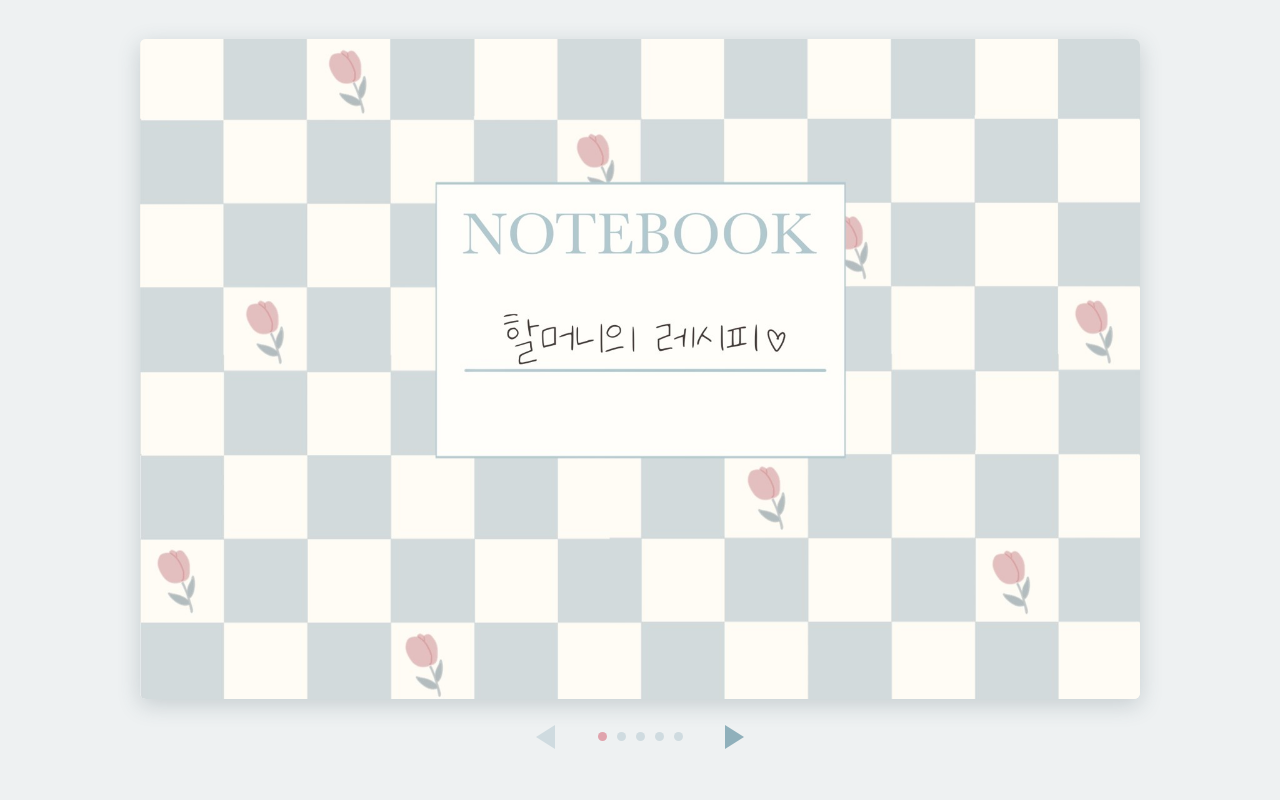
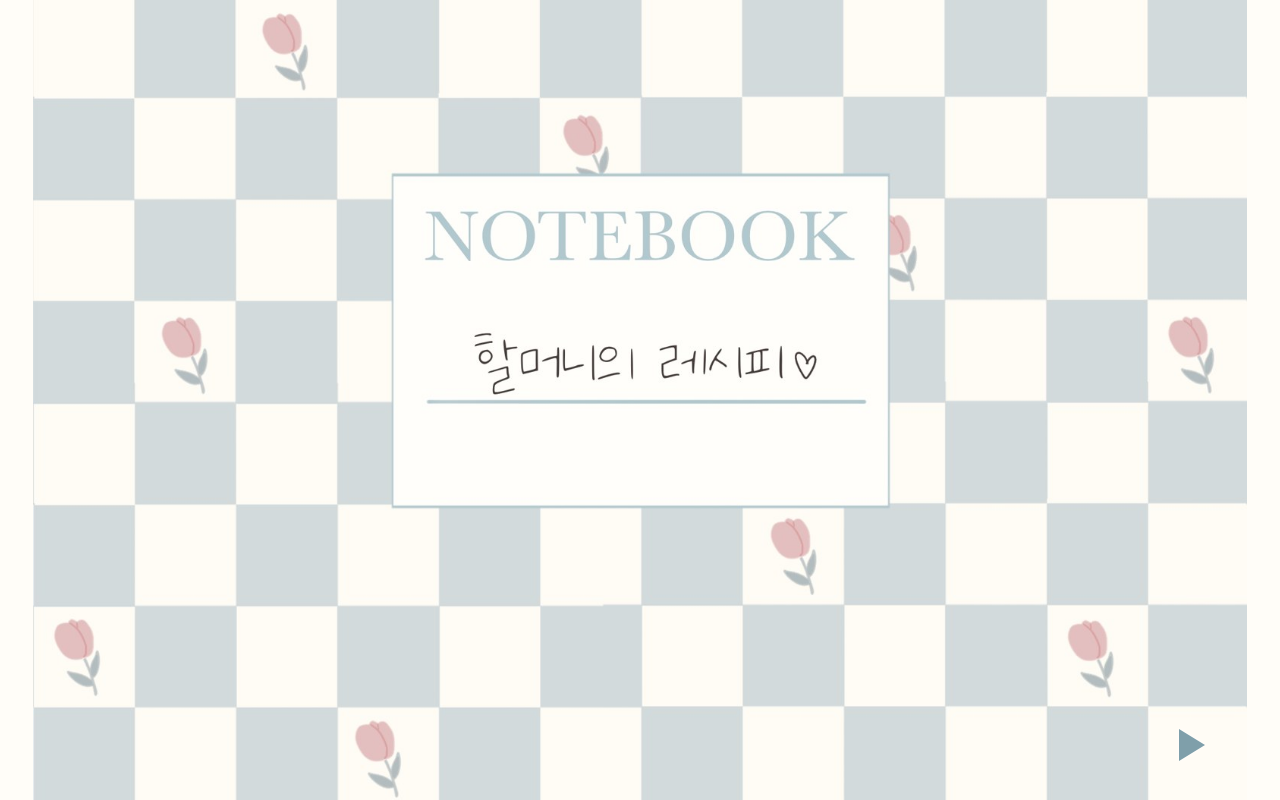
Before and after one commit to kindsmile193163-blip/recipe, a plain HTML site: page index.html in a window 1280 px wide. Drawn offline with Linux system fonts and the light colour scheme.

Commit message:
Add files via upload

```diff
--- a/index.html
+++ b/index.html
@@ -2,32 +2,18 @@
 <html lang="ko">
 <head>
 <meta charset="UTF-8">
-<meta name="viewport" content="width=device-width, initial-scale=1">
+<meta name="viewport" content="width=device-width, initial-scale=1, viewport-fit=cover">
 <title>할머니의 레시피</title>
 <style>
-  :root {
-    --bg: #eef1f2;
-    --tri: #8fb0bb;
-    --tri-off: #cfdbe0;
-    --dot: #cfdbe0;
-    --dot-on: #e0a3ad;
-  }
+  :root { --tri: #7f9faa; }
   * { box-sizing: border-box; }
-  html, body { height: 100%; margin: 0; }
-  body {
-    background: var(--bg);
-    display: flex; flex-direction: column;
-    align-items: center; justify-content: center;
-    gap: 14px; padding: 16px;
-  }
+  html, body { height: 100%; margin: 0; background: #fffdf8; overflow: hidden; }
+  body { display: grid; place-items: center; }
   .book {
-    width: min(1000px, 100%, calc((100dvh - 110px) * 2223 / 1465));
+    container-type: inline-size;
+    position: relative;
+    width: min(100vw, calc(100dvh * 2223 / 1465));
     aspect-ratio: 2223 / 1465;
-    position: relative;
-    border-radius: 6px;
-    overflow: hidden;
-    box-shadow: 0 6px 22px rgba(60, 80, 90, .22);
-    background: #fffdf8;
     touch-action: pan-y;
   }
   .book img {
@@ -39,27 +25,28 @@
     user-select: none; -webkit-user-drag: none;
   }
   .book img.on { opacity: 1; }
-  .nav { display: flex; align-items: center; gap: 28px; height: 48px; }
+  .nav {
+    position: absolute; left: 1.5cqw; right: 1.5cqw; bottom: 1.5cqw;
+    display: flex; justify-content: space-between;
+    pointer-events: none;
+  }
   .arrow {
-    width: 48px; height: 48px; border: 0; padding: 0;
-    background: none; cursor: pointer;
+    width: max(44px, 6cqw); height: max(44px, 6cqw);
+    border: 0; padding: 0; background: none; cursor: pointer;
     display: grid; place-items: center;
+    pointer-events: auto;
   }
   .arrow::before {
     content: ""; width: 0; height: 0;
-    border-top: 12px solid transparent; border-bottom: 12px solid transparent;
+    border-top: max(9px, 1.4cqw) solid transparent;
+    border-bottom: max(9px, 1.4cqw) solid transparent;
+    filter: drop-shadow(0 0 2px rgba(255, 255, 255, .9));
   }
-  .arrow.prev::before { border-right: 19px solid var(--tri); }
-  .arrow.next::before { border-left: 19px solid var(--tri); }
-  .arrow:disabled { cursor: default; }
-  .arrow.prev:disabled::before { border-right-color: var(--tri-off); }
-  .arrow.next:disabled::before { border-left-color: var(--tri-off); }
-  .arrow:focus-visible { outline: 2px solid var(--dot-on); outline-offset: 2px; border-radius: 8px; }
-  .dots { display: flex; gap: 10px; }
-  .dots i { width: 9px; height: 9px; border-radius: 50%; background: var(--dot); }
-  .dots i.on { background: var(--dot-on); }
+  .arrow.prev::before { border-right: max(15px, 2.2cqw) solid var(--tri); }
+  .arrow.next::before { border-left: max(15px, 2.2cqw) solid var(--tri); }
+  .arrow:disabled { visibility: hidden; }
+  .arrow:focus-visible { outline: 2px solid var(--tri); outline-offset: -4px; border-radius: 8px; }
   @media (prefers-reduced-motion: reduce) { .book img { transition: none; } }
-  @media (prefers-color-scheme: dark) { :root { --bg: #2b3236; --tri-off: #44525a; --dot: #44525a; } }
 </style>
 </head>
 <body>
@@ -69,17 +56,15 @@
   <img src="images/step2.jpg" alt="2. 파이지 만들기">
   <img src="images/step3.jpg" alt="3. 파이 굽기">
   <img src="images/final.jpg" alt="마지막 장">
+
+  <nav class="nav" aria-label="페이지 이동">
+    <button class="arrow prev" aria-label="이전 페이지"></button>
+    <button class="arrow next" aria-label="다음 페이지"></button>
+  </nav>
 </main>
-
-<nav class="nav" aria-label="페이지 이동">
-  <button class="arrow prev" aria-label="이전 페이지"></button>
-  <div class="dots" aria-hidden="true"><i></i><i></i><i></i><i></i><i></i></div>
-  <button class="arrow next" aria-label="다음 페이지"></button>
-</nav>
 
 <script>
   const pages = document.querySelectorAll(".book img");
-  const dots = document.querySelectorAll(".dots i");
   const prev = document.querySelector(".prev");
   const next = document.querySelector(".next");
   let i = 0;
@@ -87,7 +72,6 @@
   function show(n) {
     i = Math.max(0, Math.min(pages.length - 1, n));
     pages.forEach((p, k) => p.classList.toggle("on", k === i));
-    dots.forEach((d, k) => d.classList.toggle("on", k === i));
     prev.disabled = i === 0;
     next.disabled = i === pages.length - 1;
   }
```
